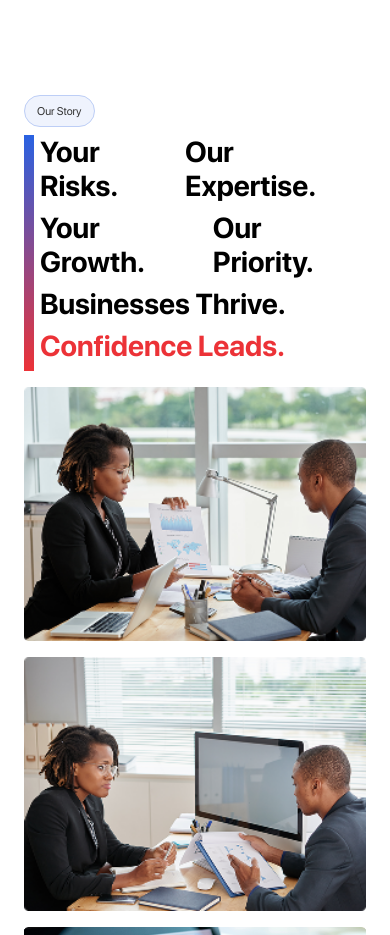
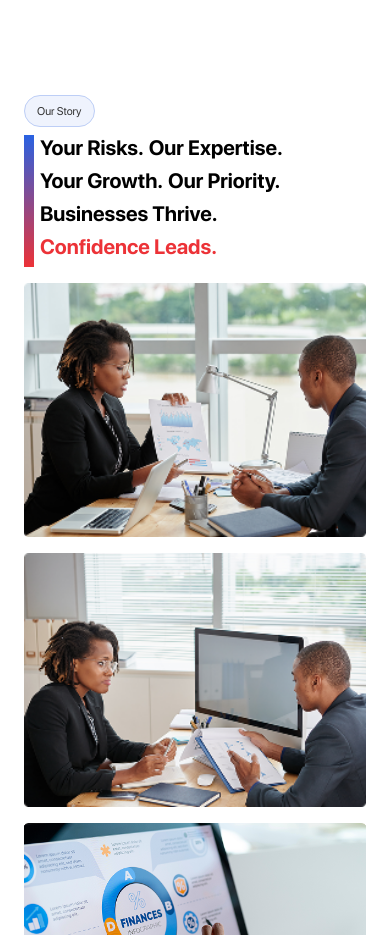
Before and after one commit to AKOI2000/foysol, a React (Vite) app: page /about in a window 390 px wide. Shown: the part 1080-2015 px from the top of the page. Built offline with nearby package versions, Linux system fonts and the light colour scheme.

Commit message:
Responsiveness on all screens

```diff
--- a/public/sass/pages/_about.scss
+++ b/public/sass/pages/_about.scss
@@ -25,9 +25,9 @@
                 font-size: 2.6rem;
             }
 
-            @include respond (mds) {
-                font-size: 3.6rem;
-            }
+            // @include respond (mds) {
+            //     font-size: 3rem;
+            // }
 
             span{
                 color: #EC3237;
--- a/src/index.css
+++ b/src/index.css
@@ -344,11 +344,6 @@ p {
 @media (max-width: 1024px) {
   .story_text-box .text-flex .heading-2 {
     font-size: 2.6rem;
-  }
-}
-@media (max-width: 608px) {
-  .story_text-box .text-flex .heading-2 {
-    font-size: 3.6rem;
   }
 }
 .story_text-box .text-flex .heading-2 span {
```
Also changed, not shown: 1 other file (tests, documents, lock files or other folders).
